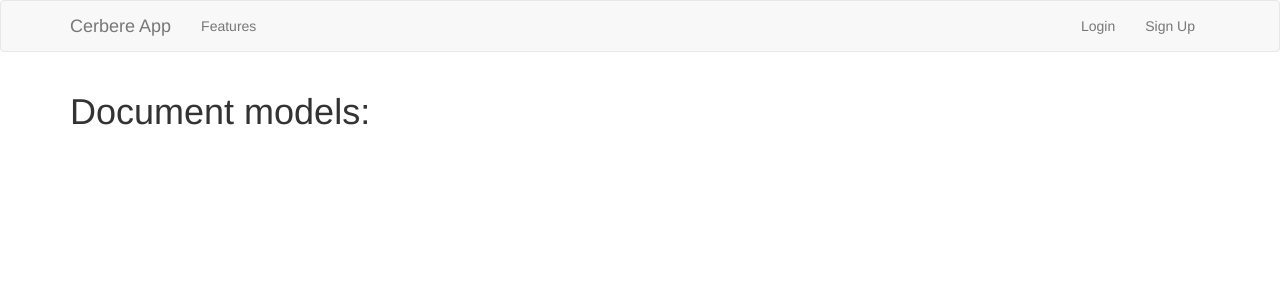
After one commit to SM2G/cerbereapp, a Django app: template cerbereapp/templates/documentmodel.html in a window 1280 px wide. The commit adds this page. Shown: the top 300 px of the page. Run offline with Django 3.2, Linux system fonts and the light colour scheme; the template is opened without the code that fills it, so the values that code supplies are empty; some libraries are stand-ins or nearby versions.

```diff
--- a/cerbereapp/templates/base.html
+++ b/cerbereapp/templates/base.html
@@ -54,7 +54,7 @@
             <a href="#" class="dropdown-toggle" data-toggle="dropdown" role="button" aria-expanded="false">Menu <span class="caret"></span></a>
             <ul class="dropdown-menu" role="menu">
               <li><a href="#">Profiles</a></li>
-              <li><a href="#">Document models</a></li>
+              <li><a href="{% url 'documentmodel' %}">Document models</a></li>
               <li><a href="#">Employees</a></li>
               <li class="divider"></li>
               <li><a href="#">Separated link</a></li>
@@ -75,7 +75,7 @@
         {% endif %}
         {% if not request.user.is_authenticated %}
           <li><a href="{% url 'auth_login' %}">Login</a></li>
-          <li><a href="#">Sign Up</a></li>
+          <li><a href="{% url 'registration_register' %}">Sign Up</a></li>
         {% endif %}
       </ul>
     </div>
--- /dev/null
+++ b/cerbereapp/templates/documentmodel.html
@@ -0,0 +1,8 @@
+{% extends "base.html" %}
+{% block content %}
+<h1>Document models: </h1>
+
+{% if request.user.is_authenticated %}
+  <h4>{{ user_id }}</h4>
+{% endif %}
+{% endblock %}
--- a/cerbereapp/templates/index.html
+++ b/cerbereapp/templates/index.html
@@ -14,7 +14,7 @@
     </div>
     <div class="row">
       <p>This is a simple hero unit, a simple jumbotron-style component for calling extra attention to featured content or information.</p>
-      <p><a class="btn btn-primary btn-lg" href="#">Sign up</a></p>
+      <p><a class="btn btn-primary btn-lg" href="{% url 'registration_register' %}">Sign up</a></p>
     </div>
   </div>
   <div class="bs-docs-section">
--- a/cerbereapp/templates/registration/registration_form.html
+++ b/cerbereapp/templates/registration/registration_form.html
@@ -16,7 +16,8 @@
     <form method="post" action=".">
       {% csrf_token %}
       {{form.as_p}}
-      <p class="text-right"><imput type="submit" class="btn btn-primary" value=Signup/></p>
+      <p class="text-right"><imput type="submit" class="btn btn-primary" value="Signup" /></p>
+
     </form>
   </div>
 </div>
--- a/cerbereapp/urls.py
+++ b/cerbereapp/urls.py
@@ -23,7 +23,12 @@ urlpatterns = [
     # ex: /
     url(r'^$', views.index, name='index'),
     url(r'^index/', views.index, name='index'),
+    # Registration
     url(r'^accounts/', include('registration.backends.default.urls')),
+    # Dashboard
     url(r'^dashboard/', views.dashboard, name='dashboard'),
+    # Document Models
+    url(r'^documentmodel/', views.documentmodel, name='documentmodel'),
+    # Admin
     url(r'^admin/', admin.site.urls),
 ]
```
Also changed, not shown: cerbereapp/templates/registration/logout.html (+7 -1 lines), cerbereapp/views.py (+13 -1 lines), db.sqlite3.
